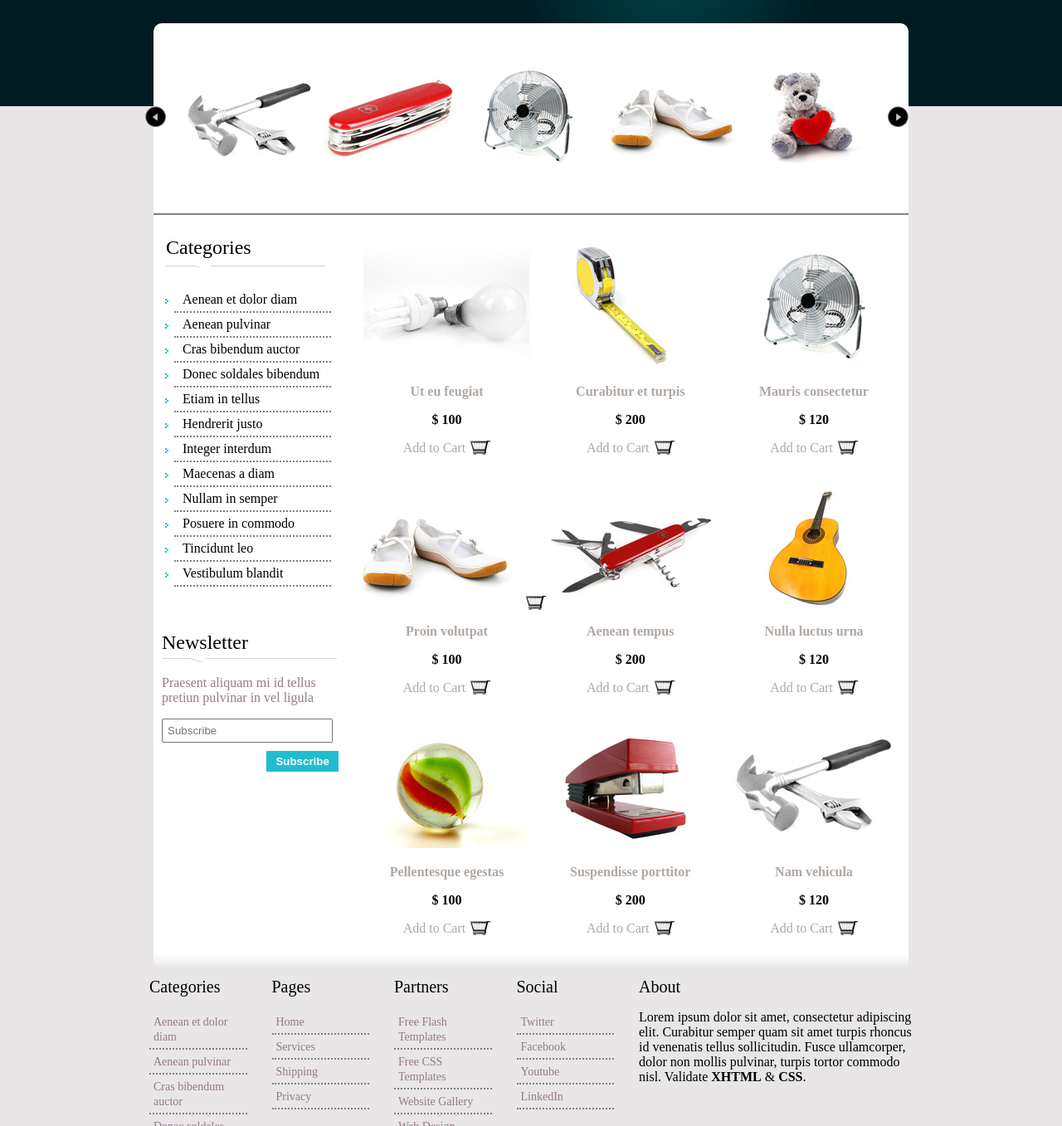
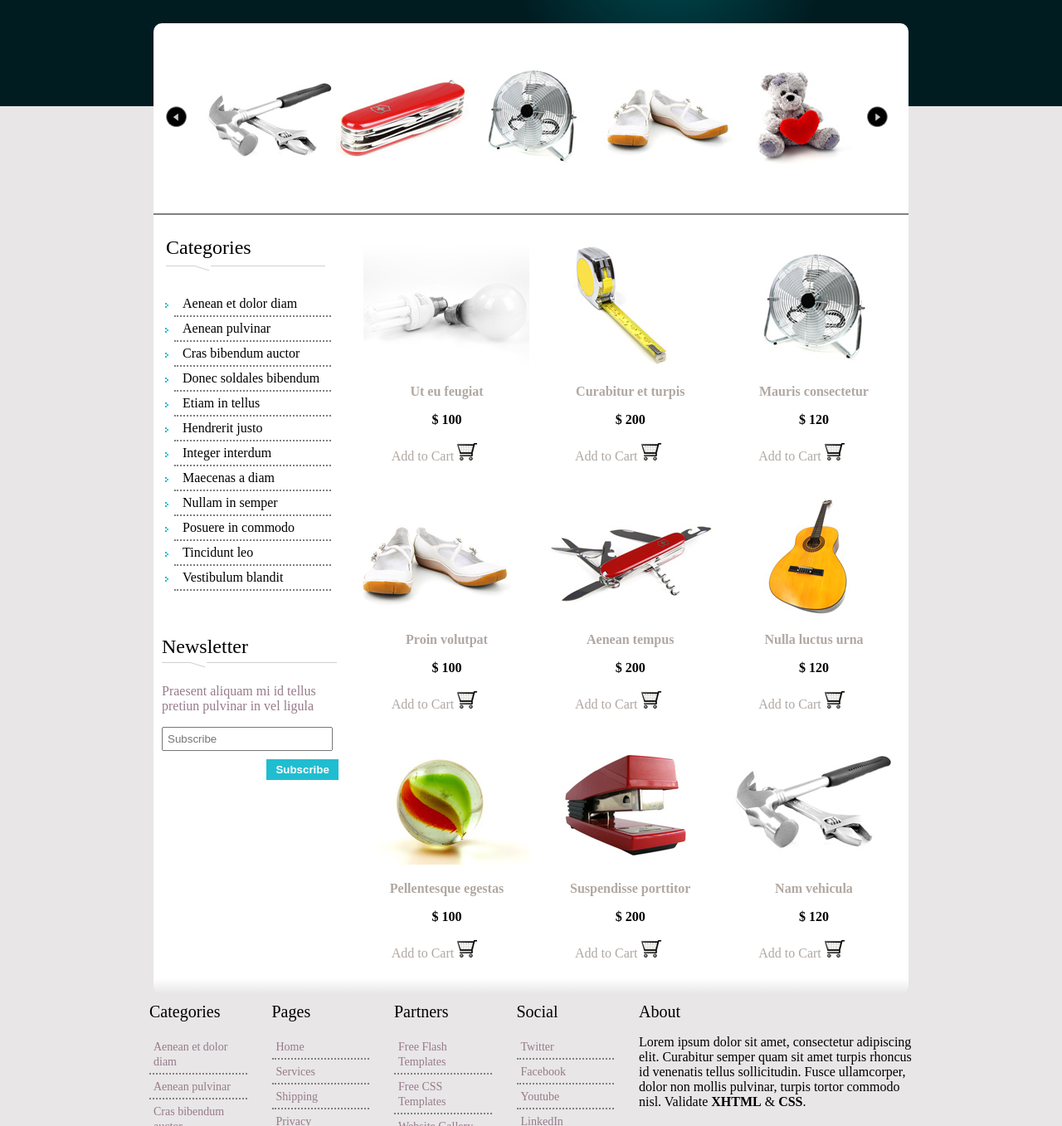
Before and after one commit to Vlad0395/02, a plain HTML site: page index.html in a window 1280 px wide. Shown: the part 397-1754 px from the top of the page at 83% size. Drawn offline with Linux system fonts and the light colour scheme.

Commit message:
edit_css_file

```diff
--- a/css/adaptation_style_1366x780.css
+++ b/css/adaptation_style_1366x780.css
@@ -36,4 +36,7 @@
 	.footer a{
 		font-size: 2px;
 	}
+	.size_img{
+		width:100px;
+	}
 }
--- a/css/style.css
+++ b/css/style.css
@@ -140,7 +140,7 @@ aside li {
 	padding-top: 15%;
 	margin-left: 15px;
 	background: url(../img/sidebar_header_bg.png) no-repeat  0 70px;
-	padding-bottom: 10px;
+	padding-bottom: 15px;
 	font-size: 24px;
 	color: black;
 }
@@ -230,8 +230,6 @@ footer {
 	background: -webkit-linear-gradient(top, white 98%, #E8E6E7);
 	padding-bottom: 40px;
 	border-bottom-right-radius: 10px;
-
-
 }
 .prod_wrapper{
 	width: 100%;
@@ -254,8 +252,8 @@ footer {
 .product a {
 	text-decoration: none;
 	color: #B0A8A3;
-	background: url(../img/cart.png) no-repeat right;
-	padding-right: 30px;
+/*	background: url(../img/cart.png) no-repeat right;
+*/	padding-right: 30px;
 }
 .subMenu_block{
 	position: relative;
@@ -288,3 +286,6 @@ footer {
 a:hover {
 	color: black;
 }
+.size_img{
+		width:150px;
+}
--- a/index.html
+++ b/index.html
@@ -64,13 +64,13 @@
 	<section class="img_slider">
 		<div class="gallery_slider">
 			<div class="arrow"><img src="img/slideitmoo_back.png"></div>
-			<div><img src="img/gallery/01.jpg"></div>
-			<div><img src="img/gallery/02.jpg"></div>
-			<div><img src="img/gallery/03.jpg"></div>
-			<div><img src="img/gallery/04.jpg"></div>
+			<div class="size_img"><img src="img/gallery/01.jpg" ></div>
+			<div class="size_img"><img src="img/gallery/02.jpg" ></div>
+			<div class="size_img"><img src="img/gallery/03.jpg"></div>
+			<div class="size_img"><a href="pages/product.html"><img src="img/gallery/04.jpg" ></a></div>
 			<!-- <div><img src="img/gallery/05.jpg"></div>
 		 	<div><img src="img/gallery/06.jpg"></div> -->
-			<div><img src="img/gallery/07.jpg"></div>
+			<div class="size_img"><img src="img/gallery/07.jpg"></div>
 			<div class="arrow"><img src="img/slideitmoo_forward.png"></div>
 		</div>
 	</section>
@@ -110,19 +110,19 @@
 					<img src="img/product/01.jpg">
 					<h3 >Ut eu feugiat</h3>
 					<p> $ 100</p>
-					<a href="#" >Add to Cart</a>
+					<a href="#" >Add to Cart <img src="img/cart.png"></a>
 				</div>
 				<div class="product">
 					<img src="img/product/02.jpg">
 					<h3 >Curabitur et turpis</h3>
 					<p >$ 200</p>
-					<a href="#"> Add to Cart</a>
+					<a href="#"> Add to Cart <img src="img/cart.png"></a>
 				</div>
 				<div class="product">
 					<img src="img/product/03.jpg">
 					<h3 >Mauris consectetur</h3>
 					<p> $ 120</p>
-					<a href="#"> Add to Cart</a>
+					<a href="#"> Add to Cart <img src="img/cart.png"></a>
 				</div>
 			</div>
 			<div class="prod_wrapper">
@@ -130,19 +130,19 @@
 					<a href="pages/product.html"><img src="img/product/04.jpg"></a>
 					<h3 >Proin volutpat</h3>
 					<p> $ 100</p>
-					<a href="#" >Add to Cart</a>
+					<a href="#" >Add to Cart <img src="img/cart.png"></a>
 				</div>
 				<div class="product">
 					<img src="img/product/05.jpg">
 					<h3 >Aenean tempus</h3>
 					<p >$ 200</p>
-					<a href="#"> Add to Cart</a>
+					<a href="#"> Add to Cart <img src="img/cart.png"></a>
 				</div>
 				<div class="product">
 					<img src="img/product/06.jpg">
 					<h3 >Nulla luctus urna</h3>
 					<p> $ 120</p>
-					<a href="#"> Add to Cart</a>
+					<a href="#"> Add to Cart <img src="img/cart.png"></a>
 				</div>
 			</div>
 			<div class="prod_wrapper">
@@ -150,19 +150,19 @@
 					<img src="img/product/07.jpg">
 					<h3 >Pellentesque egestas</h3>
 					<p> $ 100</p>
-					<a href="#" >Add to Cart</a>
+					<a href="#" >Add to Cart <img src="img/cart.png"></a>
 				</div>
 				<div class="product">
 					<img src="img/product/08.jpg">
 					<h3 >Suspendisse porttitor</h3>
 					<p >$ 200</p>
-					<a href="#"> Add to Cart</a>
+					<a href="#"> Add to Cart <img src="img/cart.png"></a>
 				</div>
 				<div class="product">
 					<img src="img/product/09.jpg">
 					<h3 >Nam vehicula</h3>
 					<p> $ 120</p>
-					<a href="#"> Add to Cart</a>
+					<a href="#"> Add to Cart <img src="img/cart.png"></a>
 				</div>
 			</div>
 
```
Also changed, not shown: pages/Contact.html (+1 -1 lines), pages/product.html (+4 -4 lines).
